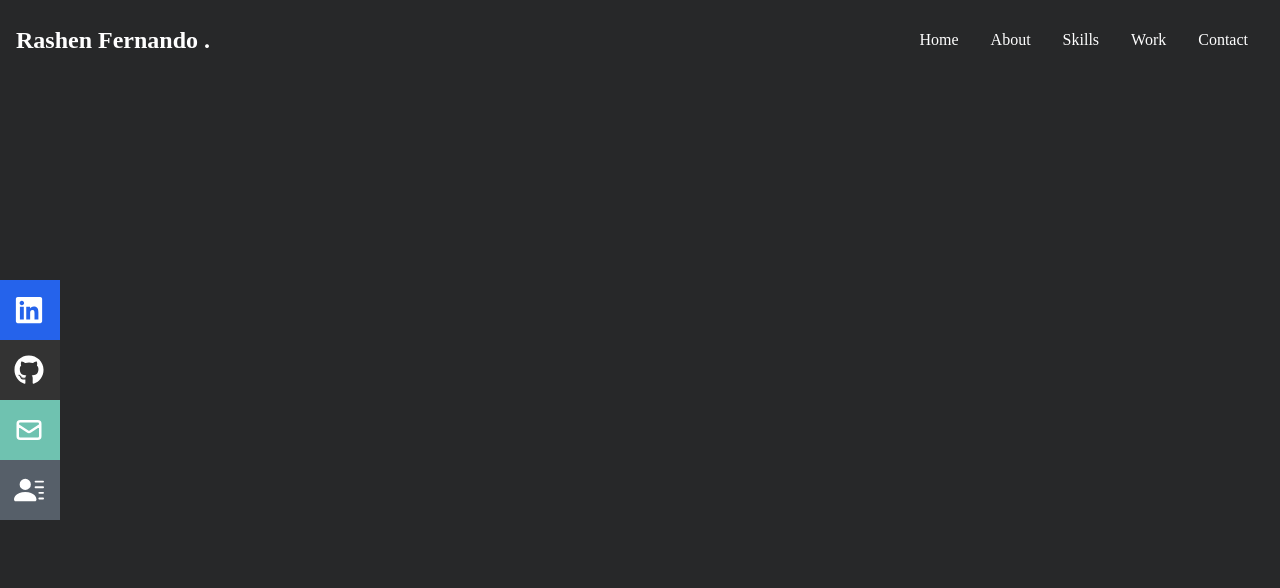
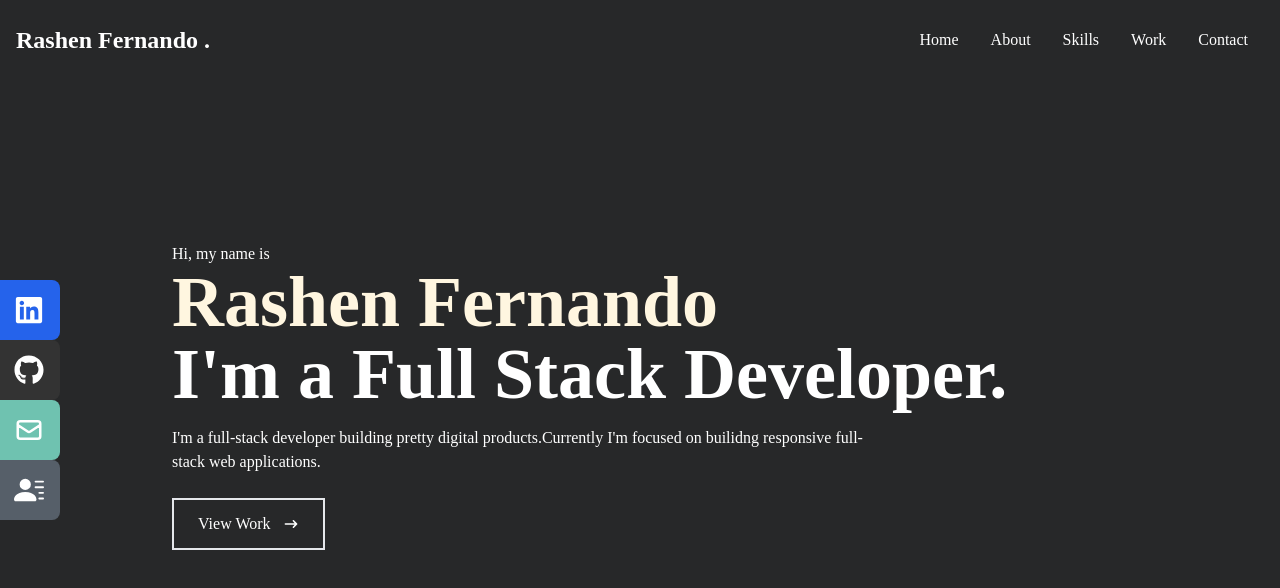
Before and after one commit to rashen33/portfolio, a React (Create React App) app: page / in a window 1280 px wide. Shown: the top 588 px of the page. Built offline with nearby package versions, Linux system fonts and the light colour scheme.

Commit message:
added the home comp

```diff
--- a/src/components/Home.jsx
+++ b/src/components/Home.jsx
@@ -1,9 +1,34 @@
-import React from 'react'
+import React from "react";
+import { HiArrowNarrowRight } from "react-icons/hi";
 
 const Home = () => {
   return (
-    <div className='w-full h-screen bg-[#272829]'></div>
-  )
-}
+    <div name="home" className="w-full h-screen bg-[#272829]">
+      {/* Container */}
+      <div className="max-w-[1000px] mx-auto px-8 flex flex-col justify-center h-full">
+        <p className="text-white">Hi, my name is</p>
+        <h1 className="text-4xl sm:text-7xl font-bold text-[#FFF6E0]">
+          Rashen Fernando
+        </h1>
+        <h2 className="text-4xl sm:text-7xl font-bold text-white">
+          I'm a Full Stack Developer.
+        </h2>
+        <p className="text-white py-4 max-w-[700px]">
+          I'm a full-stack developer building pretty digital products.Currently
+          I'm focused on builidng responsive full-stack web applications.
+        </p>
 
-export default Home
+        <div>
+          <button className="text-white group border-2 px-6 py-3 my-2 flex items-center hover:bg-[#FFF6E0] hover:border-[#FFF6E0] hover:text-[#272829]">
+            View Work
+            <span className="group-hover:rotate-90 duration-300">
+              <HiArrowNarrowRight className="ml-3"/>
+            </span>
+          </button>
+        </div>
+      </div>
+    </div>
+  );
+};
+
+export default Home;
--- a/src/components/Navbar.jsx
+++ b/src/components/Navbar.jsx
@@ -48,7 +48,7 @@ const Navbar = () => {
       {/* Social icons */}
       <div className="hidden lg:flex flex fixed flex-col top-[35%] left-0">
         <ul>
-        <li className="w-[160px] h-[60px] flex justify-between items-center ml-[-100px] hover:ml-[-8px] duration-300 bg-blue-600">
+        <li className="rounded-lg w-[160px] h-[60px] flex justify-between items-center ml-[-100px] hover:ml-[-8px] duration-300 bg-blue-600">
             <a
               href="/"
               className="flex justify-between items-center w-full text-while"
@@ -56,7 +56,7 @@ const Navbar = () => {
               Linkedin <FaLinkedin size={30} />
             </a>
           </li>
-          <li className="w-[160px] h-[60px] flex justify-between items-center ml-[-100px] hover:ml-[-8px] duration-300 bg-[#333]">
+          <li className="rounded-lg w-[160px] h-[60px] flex justify-between items-center ml-[-100px] hover:ml-[-8px] duration-300 bg-[#333]">
             <a
               href="/"
               className="flex justify-between items-center w-full text-while"
@@ -64,7 +64,7 @@ const Navbar = () => {
               Github <FaGithub size={30} />
             </a>
           </li>
-          <li className="w-[160px] h-[60px] flex justify-between items-center ml-[-100px] hover:ml-[-8px] duration-300 bg-[#6fc2b0]">
+          <li className="rounded-lg w-[160px] h-[60px] flex justify-between items-center ml-[-100px] hover:ml-[-8px] duration-300 bg-[#6fc2b0]">
             <a
               href="/"
               className="flex justify-between items-center w-full text-while"
@@ -72,7 +72,7 @@ const Navbar = () => {
               Email <HiOutlineMail size={30} />
             </a>
           </li>
-          <li className="w-[160px] h-[60px] flex justify-between items-center ml-[-100px] hover:ml-[-8px] duration-300 bg-[#565f69]">
+          <li className="rounded-lg w-[160px] h-[60px] flex justify-between items-center ml-[-100px] hover:ml-[-8px] duration-300 bg-[#565f69]">
             <a
               href="/"
               className="flex justify-between items-center w-full text-while"
```
